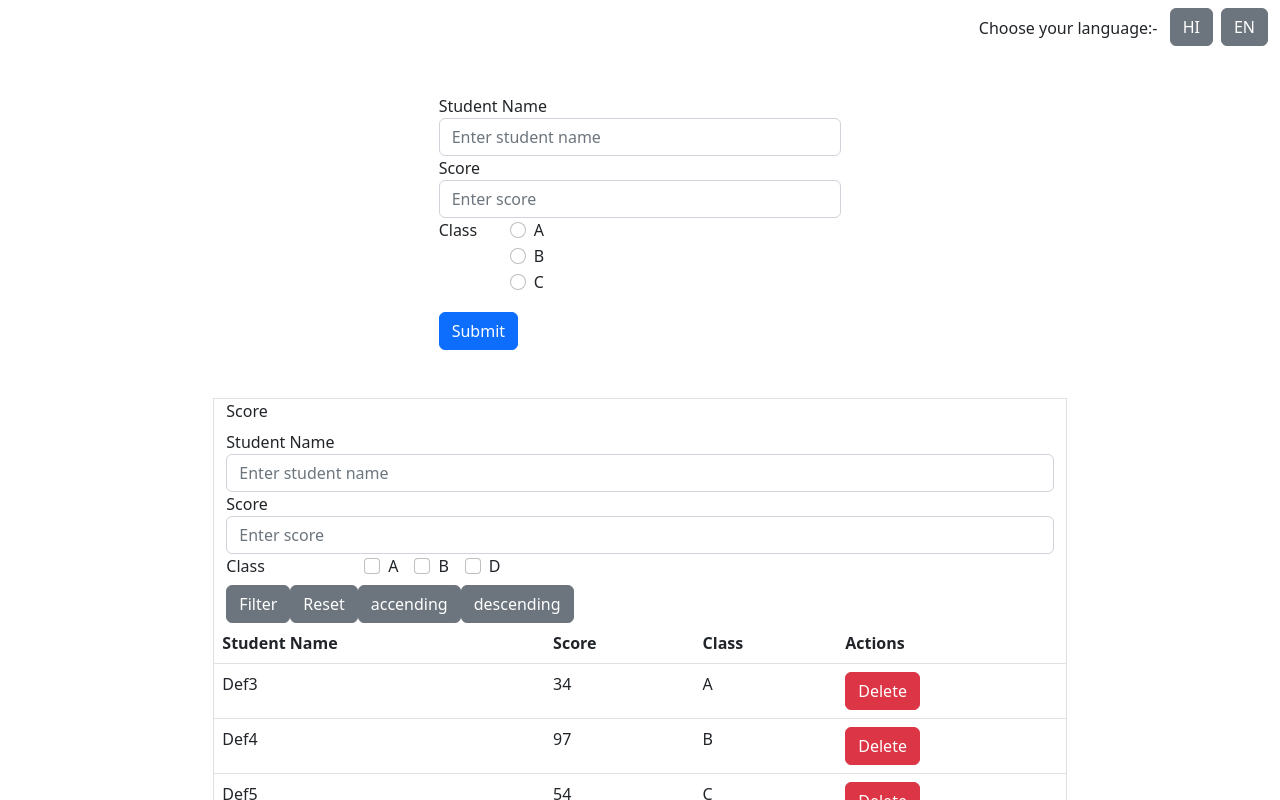
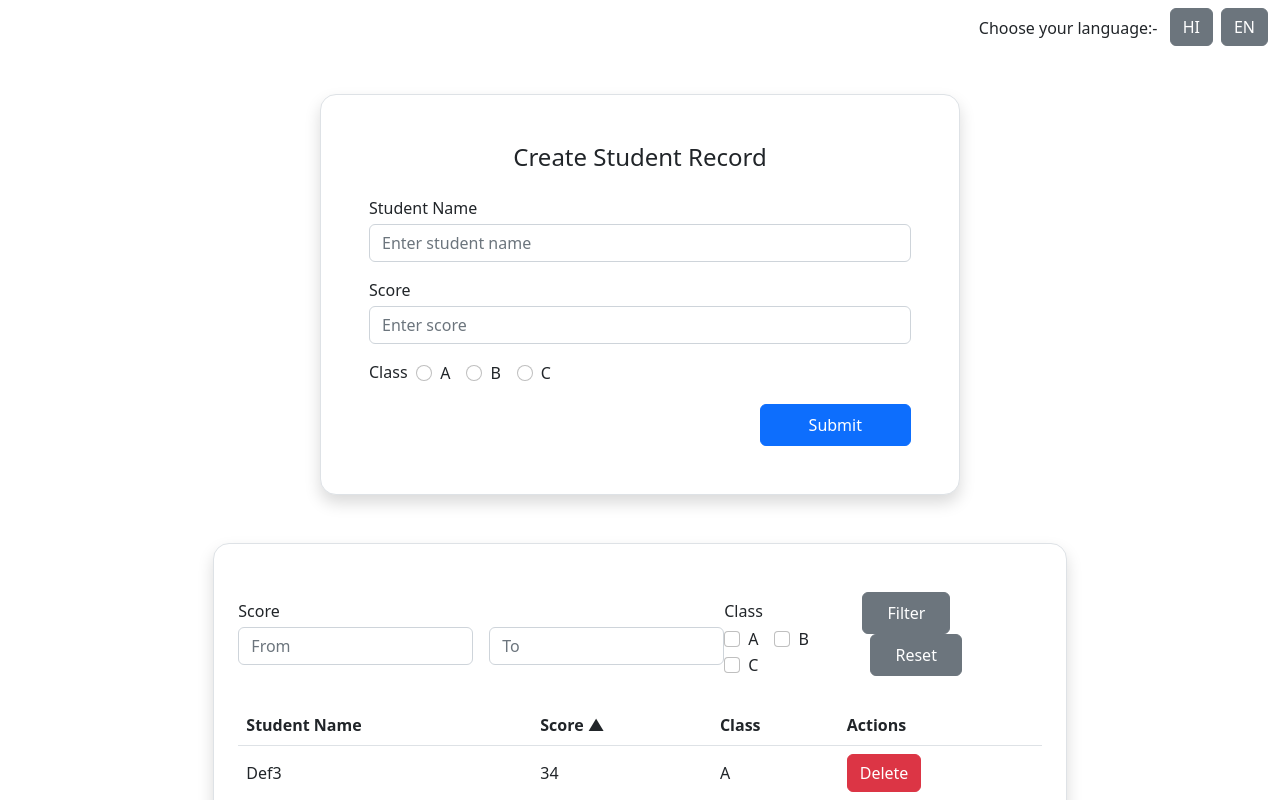
Before and after one commit to jainaayush/exam-score-app, a React (Create React App) app: page / in a window 1280 px wide. Shown: the top 800 px of the page. Built offline with nearby package versions, Linux system fonts and the light colour scheme.

Commit message:
design improvement

```diff
--- a/src/App.js
+++ b/src/App.js
@@ -10,7 +10,8 @@ const App = () => {
   const [students, setStudents] = useState(studentDetails)
   const [studentChecklist, setStudentChecklist] = useState([])
   const [filterStatus, handleFilterStatus] = useState(false)
-
+  const [sortArrayIcon, setSortArrayIcon] = useState(true)
+  console.log(sortArrayIcon)
   const handleCreateRecord = (record) => {
     setStudents([...students, record])
   }
@@ -39,10 +40,12 @@ const App = () => {
   }
 
   const sortArray = (order) => {
-    if (order === "asc") {
+    if (order) {
       setStudents([...students.sort((a, b) => (a.score) - (b.score))])
+      setSortArrayIcon(!order)
     } else {
       setStudents([...students.sort((a, b) => (b.score) - (a.score))])
+      setSortArrayIcon(!order)
     }
   }
 
@@ -55,13 +58,13 @@ const App = () => {
           <button className='btn btn-secondary ms-2' onClick={() => changeLanguage("hi")}>HI</button>
           <button className='btn btn-secondary ms-2' onClick={() => changeLanguage("en")}>EN</button>
         </div>
-        <div className='col-8 p-0'>
+        <div className='col-xl-8 col-lg-10 col-md-12 col-12 p-0'>
           <div className='my-5'>
             <CreateRecord
               handleCreateRecord={handleCreateRecord}
             />
           </div>
-          <div className='border my-5'>
+          <div className='border my-5 shadow rounded-4 bg-white p-4'>
             <FilterRecord
               sortArray={sortArray}
               handleFilter={handleFilter}
@@ -69,9 +72,13 @@ const App = () => {
               handleFilterStatusFunc={handleFilterStatusFunc}
             />
             <StudentsTable
+              sortArray={sortArray}
               students={students}
               handleDelete={handleDelete} studentChecklist={studentChecklist}
               filterStatus={filterStatus}
+              setSortArrayIcon={setSortArrayIcon}
+              sortArrayIcon={sortArrayIcon}
+
             />
           </div>
         </div>
--- a/src/Components/CreateRecord.jsx
+++ b/src/Components/CreateRecord.jsx
@@ -31,33 +31,34 @@ const CreateRecord = ({
   return (
     <>
       <div className="row mx-0 d-flex justify-content-center">
-        <div className="col-6">
-          <form>
-            <div className="form-group">
-              <label for="exampleInputEmail1">{t("student_name")}</label>
+        <div className="col-9 border rounded-4 shadow bg-white px-4 py-5">
+          <form className="px-4">
+          <label className="h4 pb-3 text-center w-100">Create Student Record</label>
+            <div className="form-group mb-3">
+              <label for="exampleInputEmail1" className="pb-1">{t("student_name")}</label>
               <input name="name" onChange={(e) => handleChange(e)} type="text" className="form-control" id="exampleInputEmail1" aria-describedby="emailHelp" placeholder={t("enter_student_name")} />
             </div>
-            <div className="form-group">
-              <label for="exampleInputPassword1">{t("score")}</label>
+            <div className="form-group mb-3">
+              <label for="exampleInputPassword1" className="pb-1">{t("score")}</label>
               <input onChange={(e) => handleChange(e)} name="score" type="number" className="form-control" id="exampleInputPassword1" placeholder={t("enter_score")} />
             </div>
-            <fieldset className="form-group">
+            <fieldset className="form-group mb-3">
               <div className="row">
-                <legend className="col-form-label col-sm-2 pt-0">{t("class")}</legend>
-                <div className="col-sm-10">
-                  <div className="form-check">
+                <legend className="col-sm-1 col-form-label pt-0 pb-1">{t("class")}</legend>
+                <div className="col-sm-11 d-flex align-items-center">
+                  <div className="form-check me-3">
                     <input onChange={(e) => handleChange(e)} name="class" className="form-check-input" type="radio" id="gridRadios1" value="A" />
                     <label className="form-check-label" for="gridRadios1">
                       A
                     </label>
                   </div>
-                  <div className="form-check">
+                  <div className="form-check me-3">
                     <input onChange={(e) => handleChange(e)} name="class" className="form-check-input" type="radio" id="gridRadios2" value="B" />
                     <label className="form-check-label" for="gridRadios2">
                       B
                     </label>
                   </div>
-                  <div className="form-check">
+                  <div className="form-check me-3">
                     <input onChange={(e) => handleChange(e)} name="class" className="form-check-input" type="radio" id="gridRadios3" value="C" />
                     <label className="form-check-label" for="gridRadios3">
                       C
@@ -66,7 +67,7 @@ const CreateRecord = ({
                 </div>
               </div>
             </fieldset>
-            <button onClick={(e) => handleSubmit(e)} type="submit" className="btn btn-primary mt-3">Submit</button>
+            <button onClick={(e) => handleSubmit(e)} type="submit" className="btn btn-primary px-5 py-2 ms-auto d-flex">Submit</button>
           </form>
         </div>
       </div>
--- a/src/Components/FilterRecord.jsx
+++ b/src/Components/FilterRecord.jsx
@@ -32,30 +32,31 @@ const FilterRecord = ({ handleFilter, sortArray, handleFilterStatusFunc }) => {
   }
   return (
     <>
-      <div className="row mx-0">
-        <div className="col-12">
+      <div className="row mx-0 my-4">
+        <div className="col-12 px-0 d-flex align-items-baseline justify-content-between">
           <div className="">
-            <label className="col-form-label col-sm-2 pt-0">{t("score")}</label>
-            <div className="form-group">
-              <label for="exampleInputPassword1">{t("student_name")}</label>
+            <label className="col-form-label pt-0 pb-1">{t("score")}</label>
+            <div className="d-flex">
+              <div className="form-group mb-3 me-2">
                 <input onChange={(e) => handleChange(e)}
                   name="from"
                   type="number"
                   className="form-control"
                   id="exampleInputPassword1"
-                placeholder={t("enter_student_name")} />
+                  placeholder={t("From")} />
               </div>
-            <div className="form-group">
-              <label for="exampleInputPassword1">{t("score")}</label>
+              <div className="form-group mb-3 ms-2">
                 <input onChange={(e) => handleChange(e)}
                   name="to" type="number"
                   className="form-control"
                   id="exampleInputPassword1"
-                placeholder={t("enter_score")} />
+                  placeholder={t("To")} />
               </div>
             </div>
+          </div>
+          <div className="d-block">
+            <label className="col-form-label pt-0 pb-1">{t("class")}</label>
             <div className="">
-            <label className="col-form-label col-sm-2 pt-0">{t("class")}</label>
               <div class="form-check form-check-inline">
                 <input onChange={handleCheckBox}
                   checked={Checklist.includes("Def3")}
@@ -81,18 +82,20 @@ const FilterRecord = ({ handleFilter, sortArray, handleFilterStatusFunc }) => {
                   type="checkbox"
                   id="inlineCheckbox3"
                   value="Def5" />
-              <label class="form-check-label" for="inlineCheckbox3">D</label>
+                <label class="form-check-label" for="inlineCheckbox3">C</label>
               </div>
             </div>
+          </div>
+          <div className="">
             <div onClick={() => handleFilterBtn(true)}
-            className="btn btn-secondary">Filter</div>
+              className="btn btn-secondary px-4 py-2 me-2">Filter</div>
             <div onClick={() => { handleFilterStatusFunc(false) }}
-            className="btn btn-secondary">Reset</div>
-          <div onClick={() => sortArray("asc")}
+              className="btn btn-secondary px-4 py-2 ms-2">Reset</div>
+            {/* <div onClick={() => sortArray("asc")}
               className="btn btn-secondary">accending</div>
             <div onClick={() => sortArray("desc")}
-            className="btn btn-secondary">descending</div>
-
+              className="btn btn-secondary">descending</div> */}
+          </div>
         </div>
       </div>
     </>
--- a/src/Components/StudentsTable.jsx
+++ b/src/Components/StudentsTable.jsx
@@ -1,8 +1,9 @@
 import { useTranslation } from "react-i18next";
 
-const StudentsTable = ({ students, handleDelete, studentChecklist, filterStatus }) => {
+const StudentsTable = ({ students, handleDelete, sortArrayIcon, sortArray, studentChecklist, filterStatus }) => {
   const { t } = useTranslation();
-
+  const up = '\u25B2'
+  const down = '\u25BC'
   const tableData = (item) => (
     <tr>
       <td>{item.name}</td>
@@ -23,7 +24,7 @@ const StudentsTable = ({ students, handleDelete, studentChecklist, filterStatus
         <thead>
           <tr>
             <th scope="col">{t("student_name")}</th>
-            <th scope="col">{t("score")}</th>
+            <th scope="col">{t("score")} <span onClick={() => sortArray(sortArrayIcon)}>{sortArrayIcon ? up : down}</span></th>
             <th scope="col">{t("class")}</th>
             <th scope="col">{t("actions")}</th>
 
--- a/src/index.css
+++ b/src/index.css
@@ -5,9 +5,15 @@ body {
     sans-serif;
   -webkit-font-smoothing: antialiased;
   -moz-osx-font-smoothing: grayscale;
+  font-size: 18px;
+  background-color: #f1f1f1;
 }
 
 code {
   font-family: source-code-pro, Menlo, Monaco, Consolas, 'Courier New',
     monospace;
 }
+
+thead, tbody, tfoot, tr, td, th {
+  vertical-align: middle;
+}
```
Lines whose indentation alone changed are shown as unchanged.
